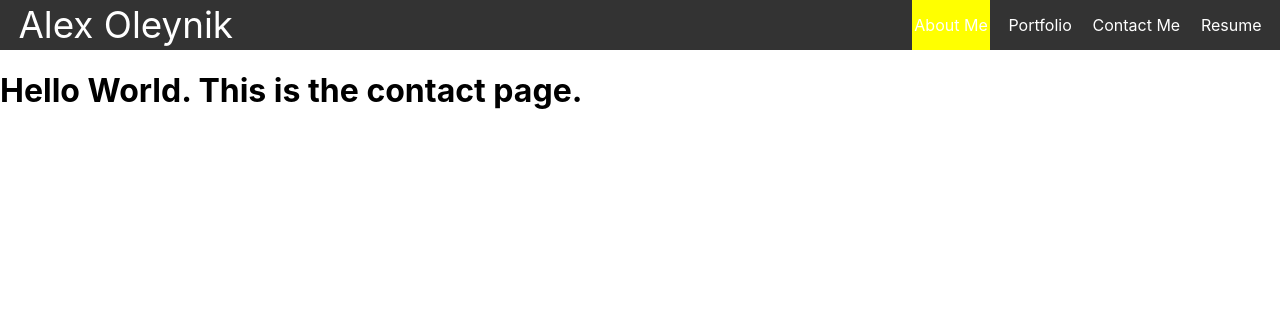
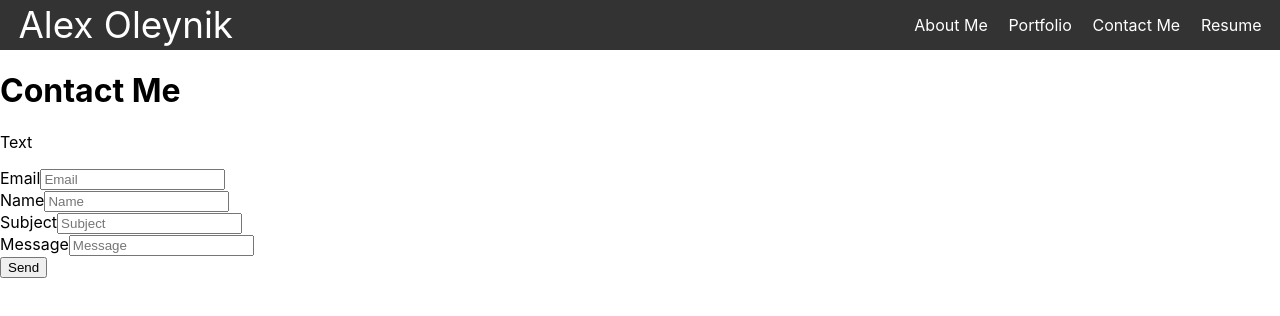
Before and after one commit to AlexO16/alex-oleynik, a React (Create React App) app: page /contact in a window 1280 px wide. Shown: the top 316 px of the page. Built offline with nearby package versions, Linux system fonts and the light colour scheme.

Commit message:
added contact pg.

```diff
--- a/src/App.js
+++ b/src/App.js
@@ -1,21 +1,24 @@
 import ReactDom from "react-dom/client";
-import { BrowserRouter, Route, Routes } from "react-router-dom";
+import { BrowserRouter as Router, Route, Routes } from "react-router-dom";
 import Home from "./pages/Home"
 import About from "./pages/About"
 import Contact from "./pages/Contact"
 import Navbar from "./components/Navbar"
+import { useState } from 'react';
 
 function App() {
+  const [currTab, setCurrTab] = useState("Home")
+
   return (
     <div>
-    <Navbar />
-    <BrowserRouter>
-      <Routes>
-        <Route path="/" element={<Home />} />
-        <Route path="/about" element={<About />} />
-        <Route path="/contact" element={<Contact />} />
-      </Routes>
-    </BrowserRouter>
+      <Router>
+        <Navbar currTab={currTab} setCurrTab={setCurrTab}/>
+        <Routes>
+          <Route path="/" element={<Home />} />
+          <Route path="/about" element={<About currTab={currTab} setCurrTab={setCurrTab} />} />
+          <Route path="/contact" element={<Contact />} />
+        </Routes>
+      </Router>
     </div>
   );
 }
--- a/src/components/Navbar.jsx
+++ b/src/components/Navbar.jsx
@@ -1,26 +1,31 @@
-import { Link } from "react-router-dom"
-import { NavLink } from "react-router-dom"
+import { Link } from "react-router-dom";
 
-const Navbar = () => {
+const Navbar = (props) => {
     return (
         <nav className="nav">
-        <a href="/" className="site-title">Alex Oleynik</a>
+            <Link to="/" className="site-title">Alex Oleynik</Link>
             <ul>
                 <li className="link">
-                <a href="/about">About Me</a>
+                    <Link onClick={() => props.setCurrTab("About")} className={props.currTab === 'About' ? 'nav-link active' : 'nav-link'} to="/about">About Me</Link>
                 </li>
                 <li>
-                <a href="/portfolio">Portfolio</a>
+                    <Link to="/portfolio">Portfolio</Link>
                 </li>
                 <li>
-                <a href="/contact">Contact Me</a>
+                    <Link to="/contact">Contact Me</Link>
                 </li>
                 <li>
-                <a href="resume">Resume</a>
+                    <Link to="resume">Resume</Link>
                 </li>
             </ul>
-        </nav>
+        </nav >
     )
 };
 
+// {viw.map((View) = (
+// <li className="link">
+//      <Link to="{View.tab}" className={`${currTab === View.tab && 'link'}`}" onClick={() => setCurrTab}>About Me</Link>
+// </li>
+// ))}
+
 export default Navbar
--- a/src/pages/Contact.jsx
+++ b/src/pages/Contact.jsx
@@ -1,7 +1,96 @@
+import React, { useState } from 'react';
+import { validateEmail } from '../utils/helpers'
+
 const Contact = () => {
+    const [name, setName] = useState('');
+    const [email, setEmail] = useState('');
+    const [sub, setSub] = useState('');
+    const [msg, setMsg] = useState('');
+    const [errMsg, setErrMsg] = useState('');
+
+    const handleInputChange = (e) => {
+        const { name, value } = e.target
+
+        if (name === 'name') {
+            setName(value);
+        } else if (name === 'email') {
+            setEmail(value);
+        } else if (name === 'sub') {
+            setSub(value);
+        } else if (name === 'msg') {
+            setMsg(value);
+        }
+    };
+
+    const handleFormSubmit = (e) => {
+        e.preventDefault();
+
+        if (!validateEmail(email) || !name || !sub || !msg) {
+            setErrMsg('Please fill out the form correctly');
+
+            return;
+        }
+
+        setName('');
+        setEmail('');
+        setSub('');
+        setMsg('');
+        setErrMsg('');
+    };
+
     return (
         <>
-            <h1>Hello World. This is the contact page.</h1>
+            <div className="header">
+                <h1>Contact Me</h1>
+                <p>Text</p>
+            </div>
+
+            <form className="form">
+                <div>Email
+                <input
+                    value={email}
+                    name="email"
+                    onChange={handleInputChange}
+                    type="email"
+                    placeholder="Email"
+                />
+                </div>
+                <div>Name
+                <input
+                    value={name}
+                    name="name"
+                    onChange={handleInputChange}
+                    type="text"
+                    placeholder="Name"
+                />
+                </div>
+                <div>Subject
+                <input
+                    value={sub}
+                    name="sub"
+                    onChange={handleInputChange}
+                    type="text"
+                    placeholder="Subject"
+                />
+                </div>
+                <div>Message
+                <input
+                    value={msg}
+                    name="msg"
+                    onChange={handleInputChange}
+                    type="text"
+                    placeholder="Message"
+                />
+                </div>
+
+                <button type="button" onClick={handleFormSubmit}>Send</button>
+            </form>
+
+            {errMsg && (
+                <div>
+                    <p className="error-text">{errMsg}</p>
+                </div>
+            )}
         </>
     )
 };
--- a/src/styles.css
+++ b/src/styles.css
@@ -44,9 +44,9 @@ body {
     padding: .15rem;
 }
 
-.nav li.link {
+/* .nav li.link {
     background-color: yellow;
-}
+} */
 
 .nav li:hover {
     background-color: rgb(197, 208, 0);
--- /dev/null
+++ b/src/utils/helpers.js
@@ -0,0 +1,4 @@
+export function validateEmail(email) {
+    const re = /^(([^<>()[\]\\.,;:\s@"]+(\.[^<>()[\]\\.,;:\s@"]+)*)|(".+"))@((\[[0-9]{1,3}\.[0-9]{1,3}\.[0-9]{1,3}\.[0-9]{1,3}\])|(([a-zA-Z\-0-9]+\.)+[a-zA-Z]{2,}))$/;
+    return re.test(String(email).toLowerCase());
+  }
```
Lines whose indentation alone changed are shown as unchanged.
